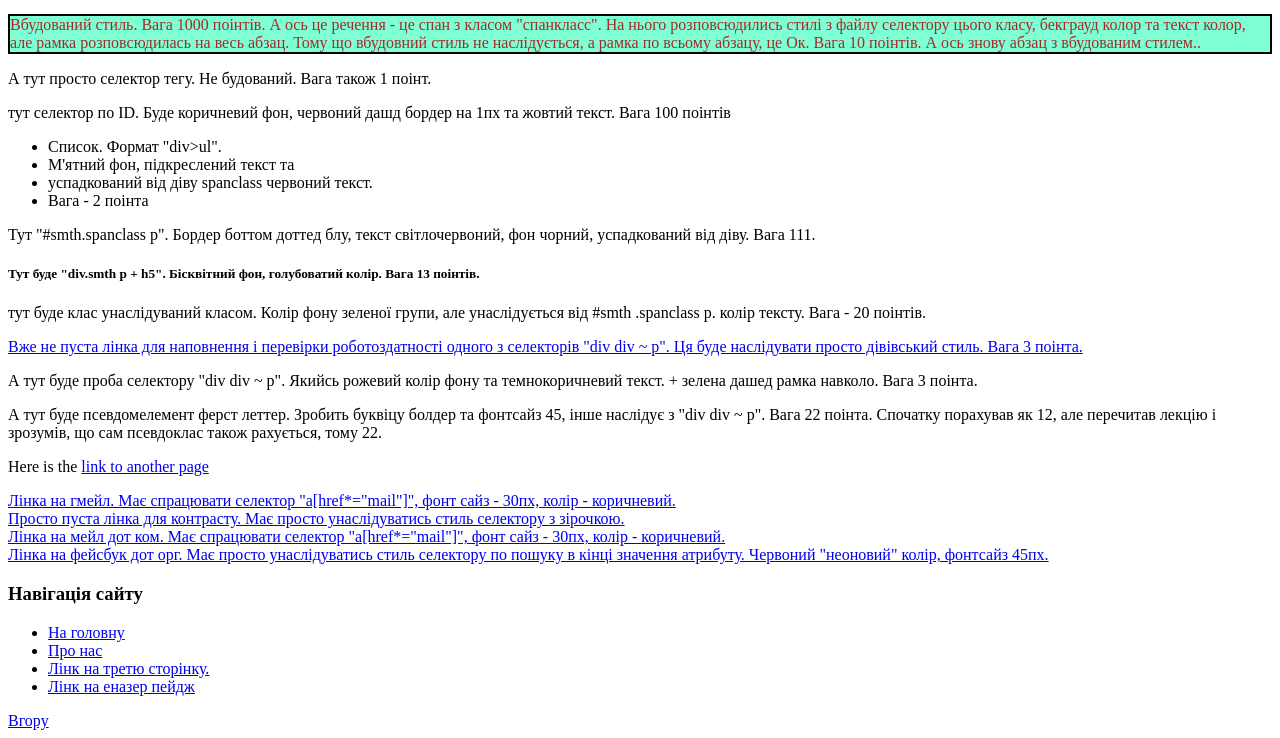
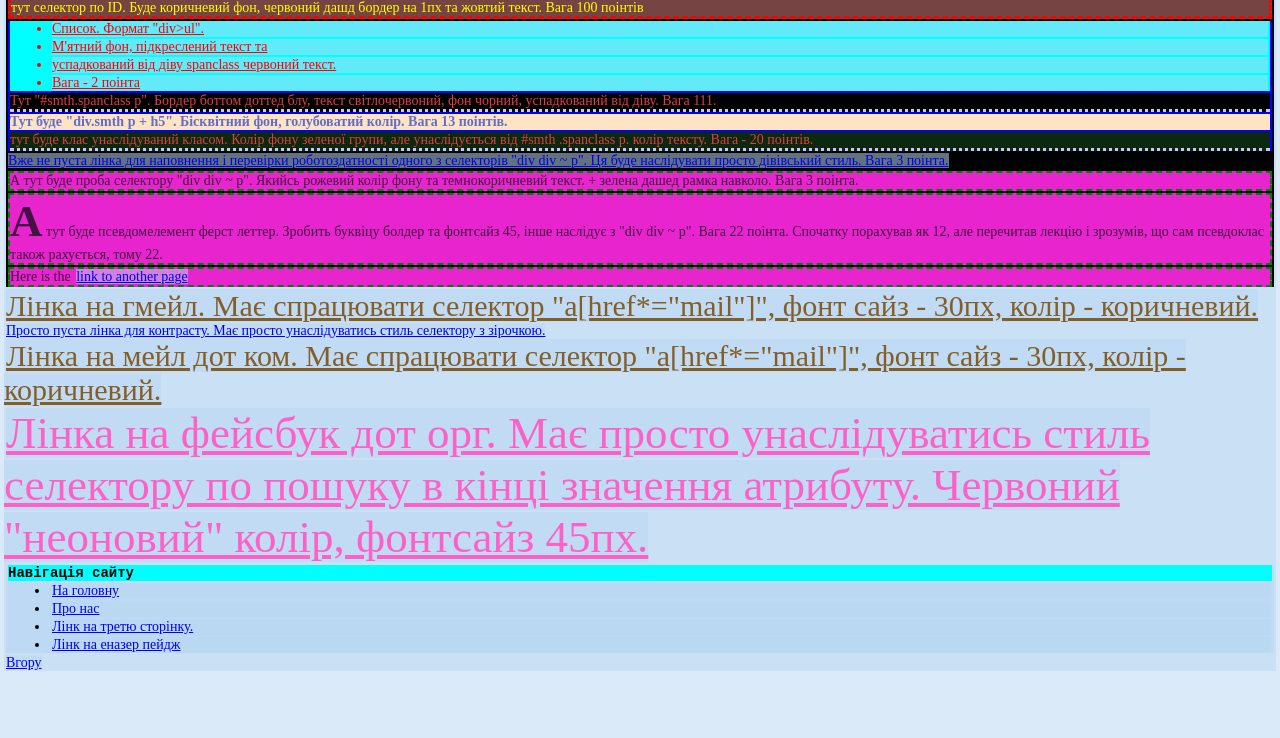
Before and after one commit to tolieck89/HillelTolieckHW5, a plain HTML site: page index.html in a window 1280 px wide. Shown: the part 136-874 px from the top of the page. After the commit the page ends 811 px from the top, so only its background shows below. Drawn offline with Linux system fonts and the light colour scheme; the site is published under a folder, as on GitHub Pages, so addresses that start at the root find nothing.

Commit message:
Fixed linx from absolute to relative

```diff
--- a/index.html
+++ b/index.html
@@ -3,7 +3,7 @@
     <head>
         <meta charset="UTF-8">
         <title>Homework5: main page</title>
-        <link rel="stylesheet" href="/styles/styles.css">
+        <link rel="stylesheet" href="styles/styles.css">
     </head>
 
     <body>
@@ -36,13 +36,13 @@
                 <h5>Тут буде "div.smth p + h5". Бісквітний фон, голубоватий колір. Вага 13 поінтів.</h5>
                 <p class="pclass">тут буде клас унаслідуваний класом. Колір фону  зеленої групи, але унаслідується від #smth .spanclass p. колір тексту. Вага - 20 поінтів. </p>
             </div>
-            <a href="/pages/about.html">Вже не пуста лінка для наповнення і перевірки роботоздатності одного з селекторів "div  div ~ p". Ця буде наслідувати просто дівівський стиль. Вага 3 поінта. </a>
+            <a href="pages/about.html">Вже не пуста лінка для наповнення і перевірки роботоздатності одного з селекторів "div  div ~ p". Ця буде наслідувати просто дівівський стиль. Вага 3 поінта. </a>
 
             <p>А тут буде проба селектору "div  div ~ p". Якийсь рожевий колір фону та темнокоричневий текст. + зелена дашед рамка навколо. Вага 3 поінта.</p>
 
             <p class="pfirst">А тут буде псевдомелемент ферст леттер. Зробить буквіцу болдер та фонтсайз 45, інше наслідує з "div div ~ p". Вага 22 поінта. Спочатку порахував як
                 12, але перечитав лекцію і зрозумів, що сам псевдоклас також рахується, тому 22.  </p>
-            <p>Here is the <a href="/pages/Another_page for_testing_git.html">link to another page</a></p>
+            <p>Here is the <a href="pages/Another_page for_testing_git.html">link to another page</a></p>
         </div>
 
         <a href="gmail.com">Лінка на гмейл. Має спрацювати селектор "a[href*="mail"]", фонт сайз - 30пх, колір - коричневий.  </a><br>
@@ -53,10 +53,10 @@
         <nav>
             <h3>Навігація сайту</h3>
             <ul>
-                <li><a href="/index.html">На головну</a></li>
-                <li><a href="/pages/about.html">Про нас</a></li>
-                <li><a href="/pages/Third page.html">Лінк на третю сторінку. </a></li>
-                <li><a href="/pages/Another_page for_testing_git.html">Лінк на еназер пейдж</a>
+                <li><a href="index.html">На головну</a></li>
+                <li><a href="pages/about.html">Про нас</a></li>
+                <li><a href="pages/Third page.html">Лінк на третю сторінку. </a></li>
+                <li><a href="pages/Another_page for_testing_git.html">Лінк на еназер пейдж</a>
             </ul>
         </nav>
         <a href="#firstphrase">Вгору</a>
```
Also changed, not shown: pages/Another_page for_testing_git.html (+5 -5 lines), pages/Third page.html (+5 -5 lines), pages/about.html (+5 -5 lines).
